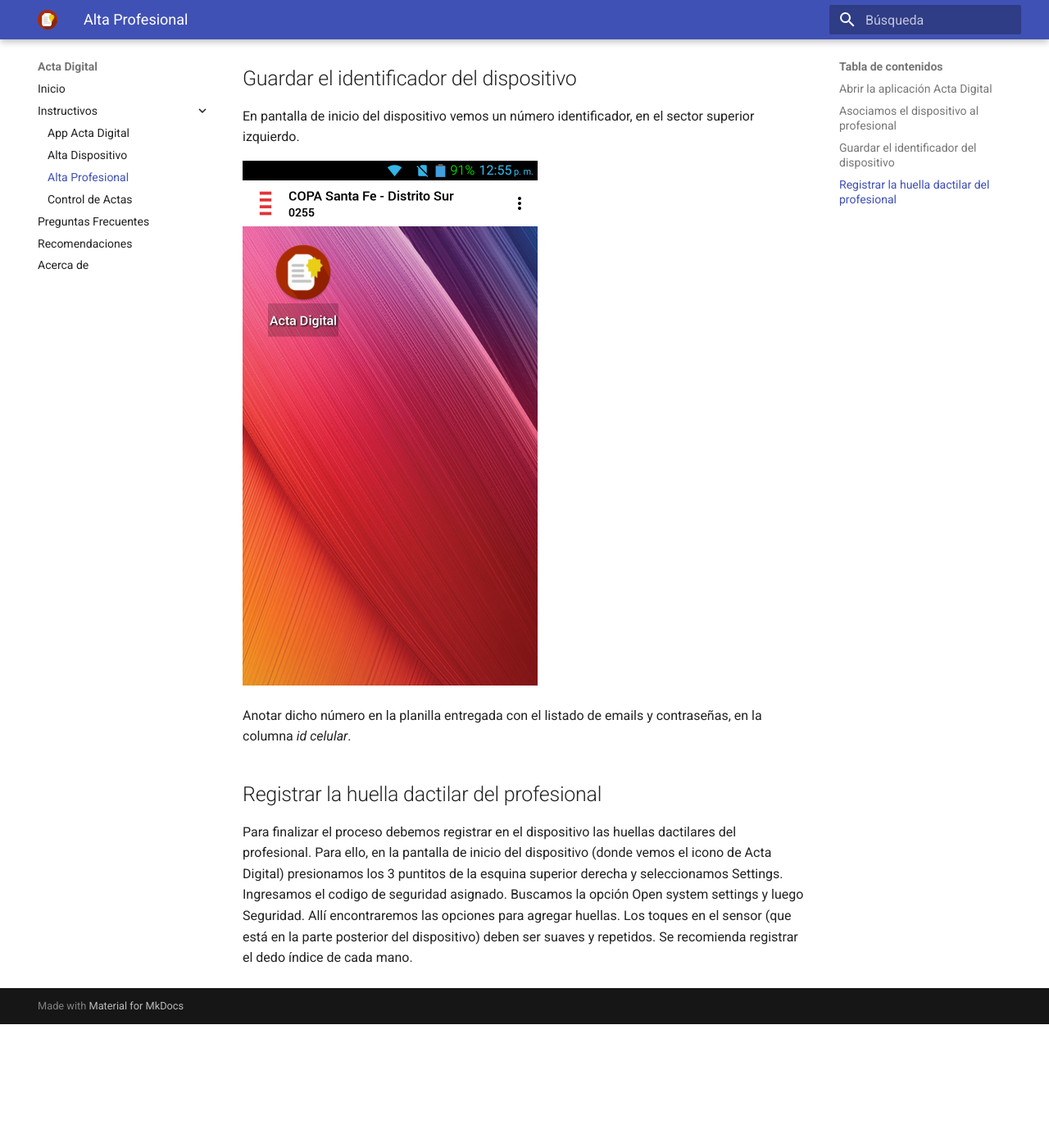
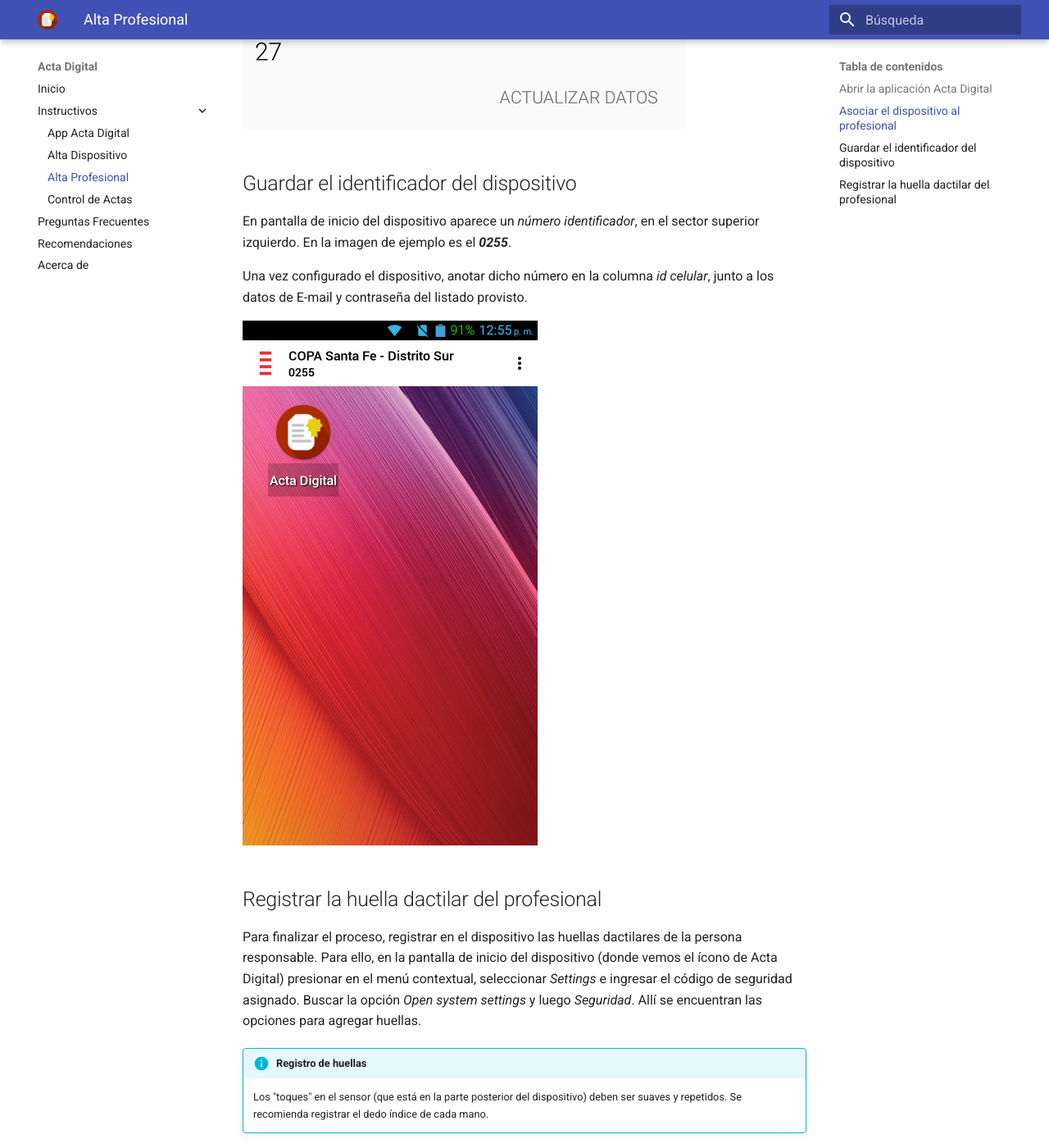
Before and after one commit to actadigital/docs, an MkDocs documentation site: the page built from docs/instructivo-alta-persona.md, in a window 1280 px wide and 1400 px high, scrolled down 2047 px. Shown: the whole window at 82% size. Built offline with MkDocs 1.6.1 and Material for MkDocs 9.7.7, drawn with Linux system fonts in a browser that asks for light colours; before the commit the page ends 3296 px from its top, so only the background shows below that; some of the changed text lies outside the part shown.

Commit message:
adjust instructivo persona
Signed-off-by: quijoT <santiagonob@gmail.com>

```diff
--- a/docs/instructivo-alta-persona.md
+++ b/docs/instructivo-alta-persona.md
@@ -1,27 +1,37 @@
 # Instructivo para **Alta de profesional**
 
-A continuación se detallan los pasos a seguir para **asociar un dispositivo a una persona** (profesional responsable). El alta de un nuevo profesional implica configurar el dispositivo con los datos de esa persona, incluyendo el registro de su huella dactilar. Para realizar este instructivo necesitamos estar conectados a una red Wi-Fi ([Conexión a redes Wi-Fi](https://actadigital.readthedocs.io/es/latest/instructivo-app/#conexion-a-redes-wi-fi))
+A continuación se detallan los pasos a seguir para **asociar un dispositivo a una persona** (profesional responsable). El alta de un nuevo profesional implica configurar el dispositivo con los datos de esa persona, incluyendo el registro de su huella dactilar. Para realizar este instructivo es necesario estar conectados a una red Wi-Fi ([Conexión a redes Wi-Fi](instructivo-app.md#conexion-a-redes-wi-fi))
 
-## Abrir la aplicación Acta Digital
-Abrimos la aplicación y presionamos los 3 puntitos ubicados en la esquina superior derecha e ingresamos en la opción **Profesional Asociado**.
+## Abrir la aplicación **Acta Digital**
+
+Abrir la aplicación y presionar en el menú contextual (los 3 puntitos ubicados en la esquina superior derecha). Seleccionar en la opción **Profesional Asociado**.
 
 ![Profesional1](img/alta_profesional1.png)
 
-## Asociamos el dispositivo al profesional
-Completamos los campos E-mail y Contraseña correspondientes al profesional.
+## Asociar el dispositivo al profesional
+
+Completar los campos _E-mail_ y _Contraseña_ correspondientes a la persona responsable.
+
+!!! warning "Importante"
+    El campo E-mail no se refieren a un correo personal del usuario, sino a un dato generado por sistema. Por eso, **estos datos serán provistos previamente**.
 
 ![Profesional2](img/alta_profesional2.png)
 
-Luego presionamos en **AUTENTICAR**, aguardamos unos instantes y nos aparecerán en pantalla los datos del profesional.
+Luego presionar en **AUTENTICAR** y aguardar unos instantes. Aparecerán en pantalla los datos de la persona.
 
 ![Profesional3](img/alta_profesional3.png)
 
 ## Guardar el identificador del dispositivo
-En pantalla de inicio del dispositivo vemos un número identificador, en el sector superior izquierdo.
+
+En pantalla de inicio del dispositivo aparece un _número identificador_, en el sector superior izquierdo. En la imagen de ejemplo es el __*0255*__.
+
+Una vez configurado el dispositivo, anotar dicho número en la columna *id celular*, junto a los datos de E-mail y contraseña del listado provisto.
 
 ![Acta Digital](img/alta_actadigital_4.png)
 
-Anotar dicho número en la planilla entregada con el listado de emails y contraseñas, en la columna *id celular*.
+## Registrar la huella dactilar del profesional
 
-## Registrar la huella dactilar del profesional
-Para finalizar el proceso debemos registrar en el dispositivo las huellas dactilares del profesional. Para ello, en la pantalla de inicio del dispositivo (donde vemos el icono de Acta Digital) presionamos los 3 puntitos de la esquina superior derecha y seleccionamos Settings. Ingresamos el codigo de seguridad asignado. Buscamos la opción Open system settings y luego Seguridad. Allí encontraremos las opciones para agregar huellas. Los toques en el sensor (que está en la parte posterior del dispositivo) deben ser suaves y repetidos. Se recomienda registrar el dedo índice de cada mano.
+Para finalizar el proceso, registrar en el dispositivo las huellas dactilares de la persona responsable. Para ello, en la pantalla de inicio del dispositivo (donde vemos el ícono de Acta Digital) presionar en el menú contextual, seleccionar *Settings* e ingresar el código de seguridad asignado. Buscar la opción *Open system settings* y luego *Seguridad*. Allí se encuentran las opciones para agregar huellas.
+
+!!! info "Registro de huellas"
+    Los "toques" en el sensor (que está en la parte posterior del dispositivo) deben ser suaves y repetidos. Se recomienda registrar el dedo índice de cada mano.
```
